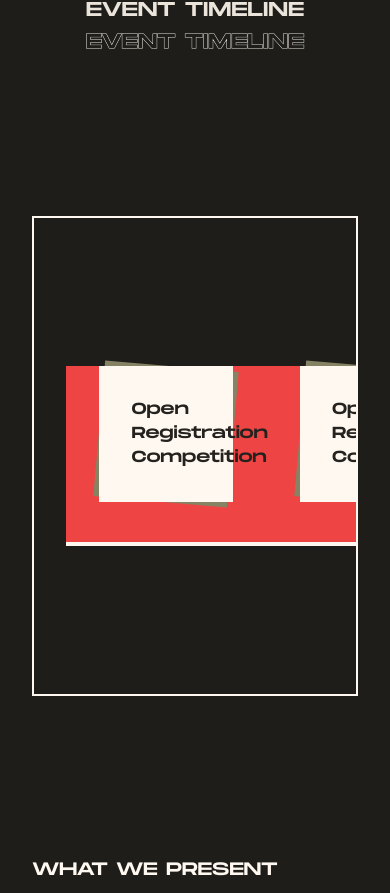
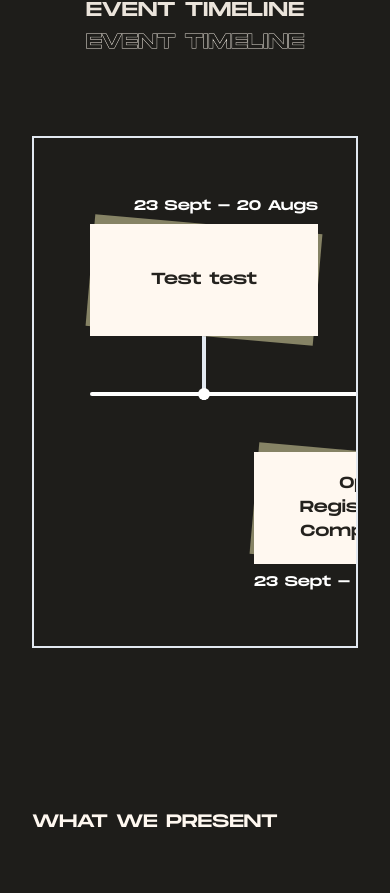
Before and after one commit to zildjianvitoo/srifoton-2024-deployed, a Next.js app: page / in a window 390 px wide. Shown: the part 1995-2888 px from the top of the page. Built offline with nearby package versions, Linux system fonts and the light colour scheme.

Commit message:
added timeline function, responsivity in progress

```diff
--- a/app/(root)/(routes)/page.tsx
+++ b/app/(root)/(routes)/page.tsx
@@ -2,7 +2,7 @@ import Countdown from "@/components/Root/Home/Countdown";
 import Hero from "@/components/Root/Home/Hero";
 import Gallery from "@/components/Root/Home/Gallery";
 import Mascot from "@/components/Root/Home/Mascot";
-import Timeline from "@/components/Root/Home/Timeline";
+import { Timeline, TimelineCard } from "@/components/Root/Home/Timeline";
 import Categories from "@/components/Root/Home/Categories";
 
 export default function Home() {
@@ -12,7 +12,13 @@ export default function Home() {
       <Countdown />
       <Gallery />
       <Mascot />
-      <Timeline />
+      <Timeline>
+        <TimelineCard span="23 Sept - 20 Augs">Test test</TimelineCard>
+        <TimelineCard span="23 Sept - 20 Augs">Open Registration Competition</TimelineCard>
+        <TimelineCard span="23 Sept - 20 Augs">Open Registration Competition Test Test</TimelineCard>
+        <TimelineCard span="23 Sept - 20 Augs">Open Registration Competition</TimelineCard>
+        <TimelineCard span="23 Sept - 20 Augs">Open Registration Competition</TimelineCard>
+      </Timeline>
       <Categories />
     </main>
   );
--- a/app/globals.css
+++ b/app/globals.css
@@ -95,3 +95,15 @@
     @apply md:mx-1 md:px-1 lg:mx-2 lg:px-1 xl:mx-3 xl:px-2;
   }
 }
+
+@layer utilities {
+  /* Hide scrollbar for Chrome, Safari and Opera */
+  .no-scrollbar::-webkit-scrollbar {
+      display: none;
+  }
+ /* Hide scrollbar for IE, Edge and Firefox */
+  .no-scrollbar {
+      -ms-overflow-style: none;  /* IE and Edge */
+      scrollbar-width: none;  /* Firefox */
+  }
+}
--- a/components/Root/Home/Timeline.tsx
+++ b/components/Root/Home/Timeline.tsx
@@ -1,43 +1,63 @@
-import React from "react";
+import React, { ReactNode, cloneElement } from "react";
 import SectionHeader from "../SectionHeader";
 import CardCrook from "../CardCrook";
+import { Children } from "react";
 
-export default function Timeline() {
+type Props = { className?: string; children: ReactNode; span?: string; index?: number };
+
+function Timeline({ className, children, ...props } : Props) {
+
   return (
     <section
       id="event-timeline"
       className="mt-40 px-8 md:px-12 lg:px-20 xl:px-[7rem]"
     >
-      <SectionHeader text="event timeline" />
+      <div className="mx-[9.55vw]">
+        <SectionHeader text="event timeline" />
+      </div>
+      <section className="flex flex-col h-[512px] xl:h-[768px] border-2 px-14 justify-center scroll-smooth overflow-x-auto mt-20 no-scrollbar">
 
-      {/* in progress buat timelinenya kak  */}
+      <div className="inline-block relative w-fit">
+        <ul className="list-none inline-flex items-start gap-4 lg:gap-0">
+          {Children.map(children, (child, index) =>
+            <li>
+              {cloneElement(child, {index: index}) /* gtw gimana bisa begini, tapi jalan */}
+            </li>
+          )}
+          <li><div className="w-12"></div></li>
+        </ul>
+        <div className={`inline-block w-full h-1 bg-white absolute top-[200px] left-0 rounded-full`}></div>
+      </div>
 
-      <ul className="mt-40 flex h-[30rem] items-center overflow-hidden border-2 border-primary p-8">
-        <li className="m-0 bg-red-500">
-          <CardCrook className="mx-auto xl:w-full">
-            <p>Open Registration Competition</p>
-          </CardCrook>
-          <div className="mt-10 flex h-1 w-full bg-primary"></div>
-        </li>
-        <li className="m-0 bg-red-500">
-          <CardCrook className="mx-auto xl:w-full">
-            <p>Open Registration Competition</p>
-          </CardCrook>
-          <div className="mt-10 flex h-1 w-full bg-primary"></div>
-        </li>
-        <li className="m-0 bg-red-500">
-          <CardCrook className="mx-auto xl:w-full">
-            <p>Open Registration Competition</p>
-          </CardCrook>
-          <div className="mt-10 flex h-1 w-full bg-primary"></div>
-        </li>
-        <li className="m-0 bg-red-500">
-          <CardCrook className="mx-auto xl:w-full">
-            <p>Open Registration Competition</p>
-          </CardCrook>
-          <div className="mt-10 flex h-1 w-full bg-primary"></div>
-        </li>
-      </ul>
+      </section>
     </section>
-  );
+  )
 }
+
+function TimelineCard({ className, children, span, index = 0, ...props } : Props) {
+  return(
+    <>
+      <div className="flex -mr-20">
+        <div className={`grid min-w-[228px] grid-cols-1 justify-items-center ${(index % 2 === 0) ? "" : "pt-[192px]"}`}>
+          {(index % 2 === 0) ? (
+            <>
+              <p className="text-white font-monument justify-self-end text-sm mb-2">{span}</p>
+              <CardCrook className="text-center text-md !w-full h-28"><div className="flex h-full justify-center items-center">{children}</div></CardCrook>
+              <div className="h-16 border-l-4 my-auto"></div>
+              <div className="w-3 h-3 -mt-3 rounded-full bg-white"></div>
+            </>
+          ) : (
+            <>
+              <div className="w-3 h-3 -mb-3 rounded-full bg-white"></div>
+              <div className="h-16 border-l-4 my-auto"></div>
+              <CardCrook className="text-center !w-full h-28 text-md"><div className="flex h-full text-center items-center">{children}</div></CardCrook>
+              <p className="text-white font-monument justify-self-start text-sm mt-2">{span}</p>
+            </>
+          )}
+        </div>
+      </div>
+    </>
+  )
+}
+
+export { Timeline, TimelineCard }
```
